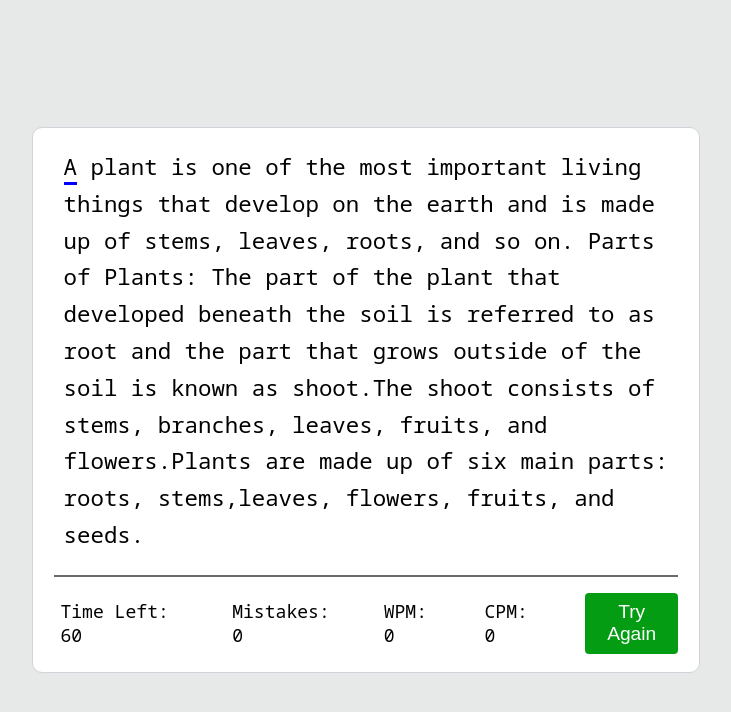
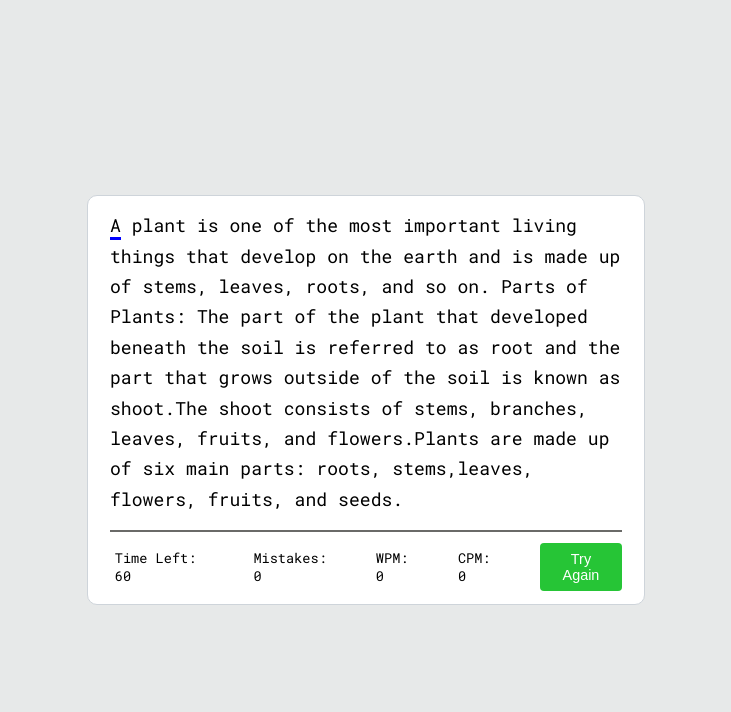
Before and after one commit to Massa-Albani4/TypingGame, a React (Vite) app: page / in a window 1280 px wide. Shown: the top 712 px of the page, without its empty margins (274-1005 px from the left). Built offline with nearby package versions, Linux system fonts and the light colour scheme.

Commit message:
Fix css styles

```diff
--- a/index.html
+++ b/index.html
@@ -3,6 +3,12 @@
   <head>
     <meta charset="UTF-8" />
     <meta name="viewport" content="width=device-width, initial-scale=1.0" />
+    <link rel="preconnect" href="https://fonts.googleapis.com" />
+    <link rel="preconnect" href="https://fonts.gstatic.com" crossorigin />
+    <link
+      href="https://fonts.googleapis.com/css2?family=Roboto+Mono:ital,wght@0,100..700;1,100..700&display=swap"
+      rel="stylesheet"
+    />
     <title>TypingGame</title>
   </head>
   <body>
--- a/src/App.css
+++ b/src/App.css
@@ -10,28 +10,26 @@
   display: flex;
   justify-content: center;
   align-items: center;
-  font-family: "Noto Sans Mono", monospace;
+  font-family: "Roboto Mono", monospace;
   background-color: #e7e9e9;
 }
 
 .container {
-  width: 50%;
+  width: 40%;
   max-width: 39rem;
   background: #fff;
-  padding: 1.3rem 1.3rem 1.1rem 1.3rem;
+  padding: 0.9rem 1.4rem 0.8rem 1.4rem;
   border-radius: 0.625rem;
   border: 1px solid #ced4da;
 }
 
 .text {
-  margin-left: 0.6rem;
   user-select: none;
-  font-size: 1.4rem;
-  font-weight: 500;
-  line-height: 2.3rem;
+  font-size: 1.13rem;
+  line-height: 1.9rem;
   user-select: none;
   cursor: text;
-  margin-bottom: 1.3rem;
+  margin-bottom: 1rem;
 }
 
 .inputField {
@@ -55,28 +53,29 @@
 
 .result {
   display: flex;
-  font-size: 1.13rem;
+  font-size: 0.85rem;
   align-items: center;
-  padding-top: 1rem;
+  justify-content: center;
+  padding-top: 0.7rem;
   border-top: 2px solid rgb(106, 106, 104);
 }
 
 .result p {
-  margin-right: 2.5rem;
+  padding-right: 2.1rem;
 }
 
 .timeText {
-  margin-left: 0.4rem;
+  margin-left: 0.3rem;
 }
 
 .resetBtn {
-  padding: 0.55rem;
+  padding: 0.5rem 0.7rem 0.5rem 0.7rem;
   outline: none;
   transition: all 0.5s;
-  background-color: #049c13;
+  background-color: #26c536;
   color: #fff;
   border: none;
-  font-size: 1.2rem;
+  font-size: 0.9rem;
   cursor: pointer;
   border-radius: 0.25rem;
 }
```
